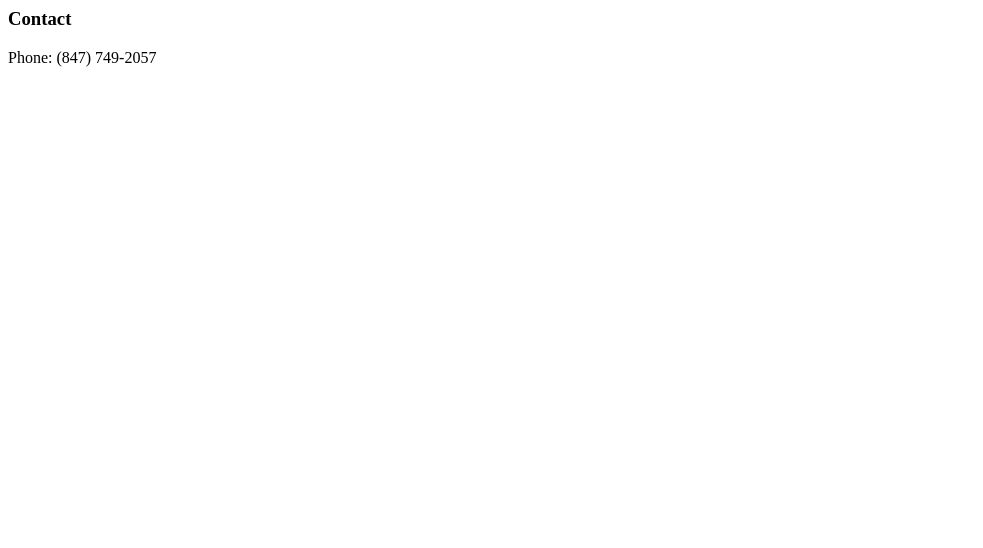
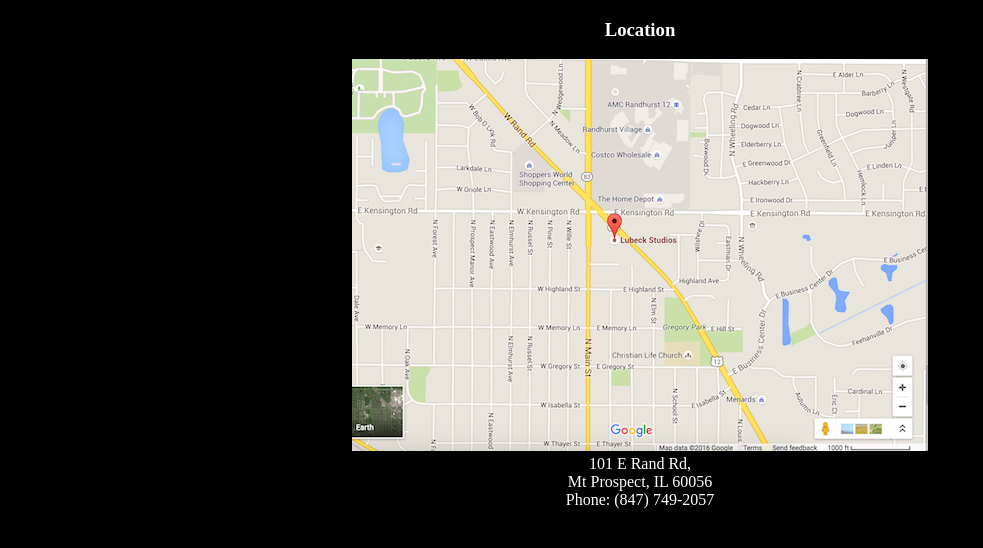
Before and after one commit to Chris-Lopez/Final-Project, a plain HTML site: page contact.html in a window 1280 px wide. Shown: the whole page, without its empty margins (0-983 px from the left). Drawn offline with Linux system fonts and the light colour scheme.

Commit message:
Added contact page

```diff
--- a/contact.html
+++ b/contact.html
@@ -1,3 +1,25 @@
-  <h3>Contact</h3>
-  		<p>
+<!doctype html>
+<style>
+body{
+	background: black;
+}
+.contact{
+    text-align: center;
+    color: white;
+}
+</style>
+<html>
+<body>
+  <section class="contact">
+  		<h3>Location</h3>
+  		<img src="Images/Studio12.png"/>
+  		<br>
+  		101 E Rand Rd,<br>
+  		Mt Prospect, IL 60056
+  		<br>
   		Phone: (847) 749-2057
+
+
+  </section>
+  </body>
+  </html>
```
Also changed, not shown: Final Project.html (+5 -6 lines), Images/Studio12.png (added).
